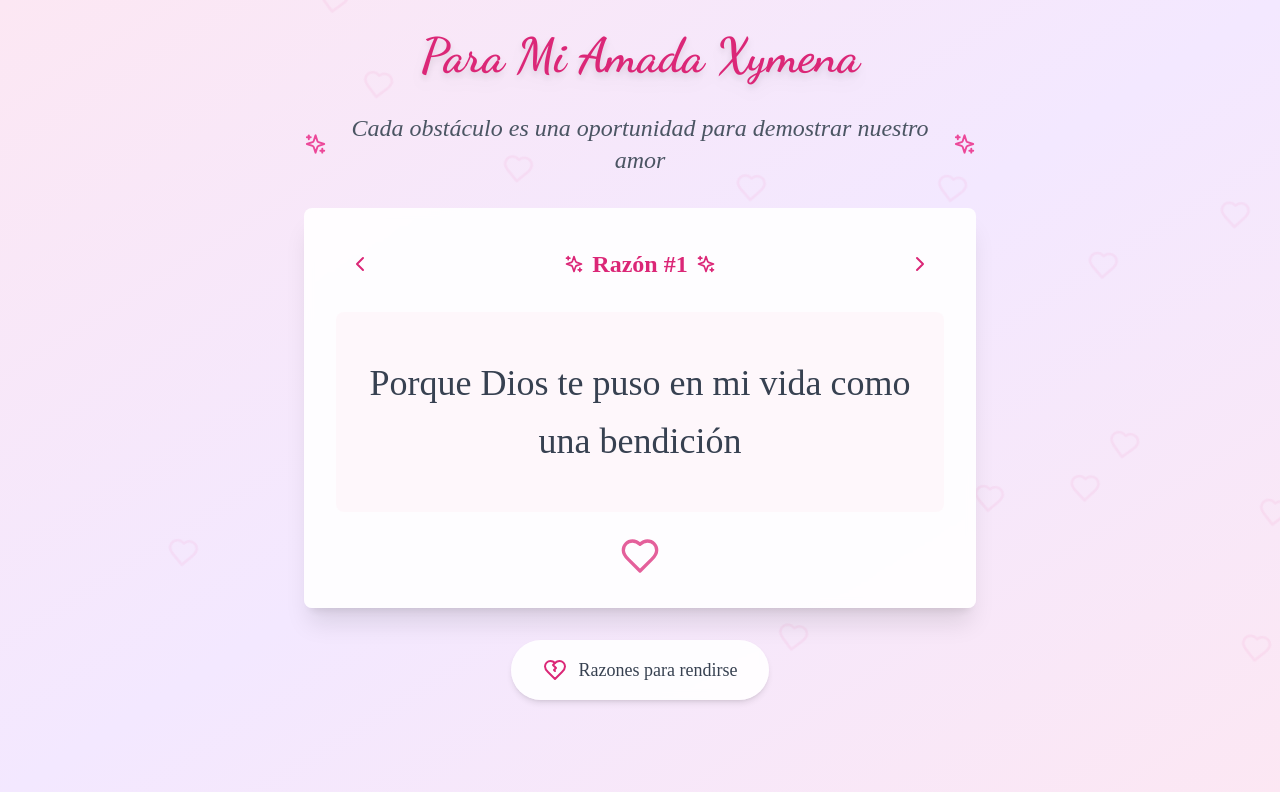
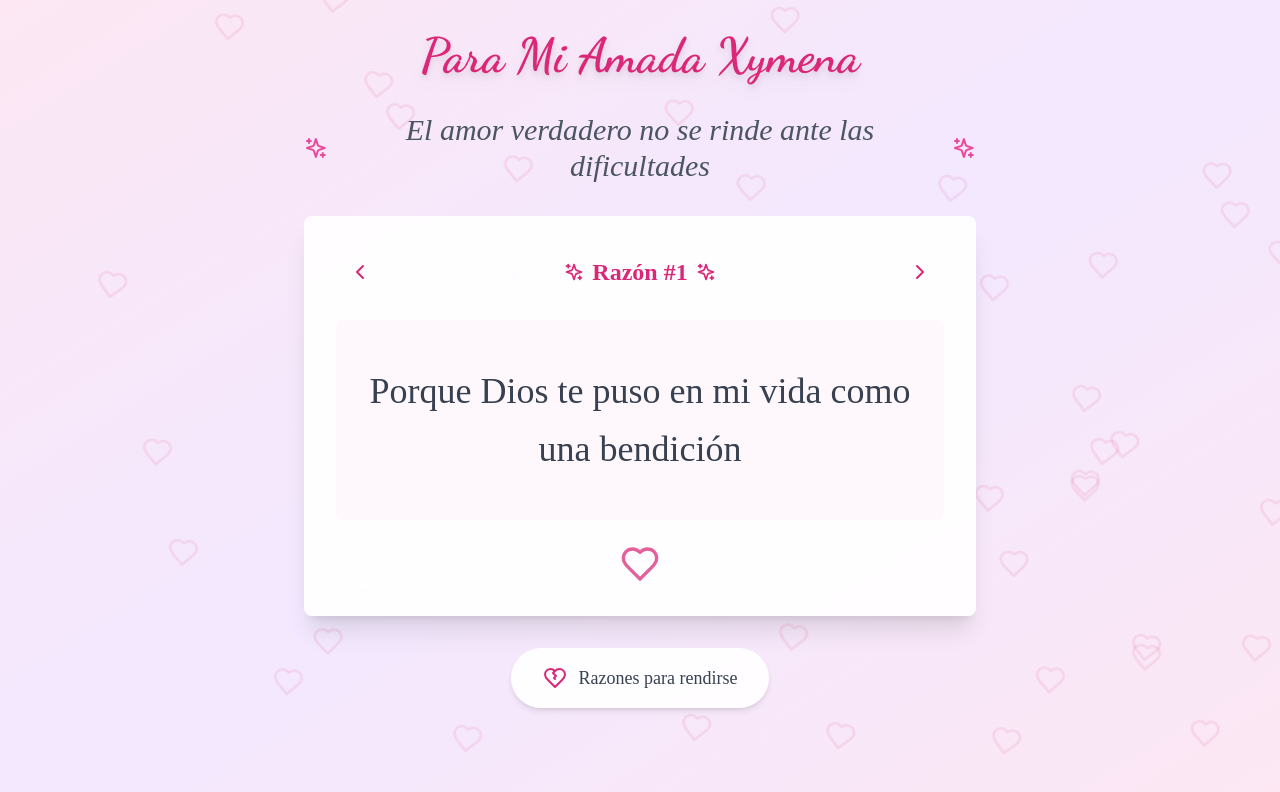
Before and after one commit to Alejandrom-GO/100-razones, a React (Vite) app: page / in a window 1280 px wide. Shown: the top 792 px of the page. Built offline with nearby package versions, Linux system fonts and the light colour scheme; a web font is replaced by a local one.

Commit message:
Animacion y fontsize

```diff
--- a/src/App.tsx
+++ b/src/App.tsx
@@ -10,6 +10,13 @@ const reasons = [
   "Porque tu nombre, Xymena, es la palabra más dulce que pronuncio",
   "Porque cada problema que superamos nos hace más fuertes",
   "Porque tu forma de ser me enamora cada día más",
+  "Porque cuando me pierdo en tus ojos, olvido todo lo demás.",
+  "Porque amo la manera en que te preocupas por los que amas.",
+  "Porque cada vez que dices mi nombre, suena más hermoso.",
+  "Porque adoro cómo frunces el ceño cuando te concentras.",
+  "Porque abrazarte es mi lugar favorito en el mundo.",
+  "Porque cuando ríes, iluminas hasta el día más oscuro.",
+  "Porque cada pequeño gesto tuyo me recuerda lo afortunado que soy.",
   "Porque contigo aprendo a ser mejor persona",
   "Porque nuestros corazones laten en sintonía con el plan de Dios",
   "Porque la forma en que juegas con tu cabello me hipnotiza",
@@ -99,6 +106,8 @@ const reasons = [
 ];
 
 
+
+
 const loveQuotes = [
   "El amor verdadero no se rinde ante las dificultades",
   "Cada obstáculo es una oportunidad para demostrar nuestro amor",
@@ -120,7 +129,7 @@ function App() {
   useEffect(() => {
     const interval = setInterval(() => {
       setCurrentQuote((prev) => (prev + 1) % loveQuotes.length);
-    }, 5000);
+    }, 30000);
     return () => clearInterval(interval);
   }, []);
 
@@ -128,7 +137,7 @@ function App() {
   useEffect(() => {
     const interval = setInterval(() => {
       setCurrentIndex((prev) => (prev + 1) % reasons.length);
-    }, 10000); // Cambia cada 30 segundos
+    }, 9000); // Cambia cada 30 segundos
 
     return () => clearInterval(interval);
   }, []);
@@ -145,7 +154,7 @@ function App() {
     <div className="min-h-screen bg-gradient-to-br from-pink-100 via-purple-100 to-pink-100 relative overflow-hidden">
       {/* Floating hearts background */}
       <div className="absolute inset-0 pointer-events-none">
-        {[...Array(20)].map((_, i) => (
+        {[...Array(50)].map((_, i) => (
           <div
             key={i}
             className="absolute animate-float"
@@ -156,7 +165,7 @@ function App() {
               opacity: 0.1
             }}
           >
-            <Heart className="text-pink-400 w-8 h-8" />
+            <Heart className="text-pink-600 w-8 h-8" />
           </div>
         ))}
       </div>
@@ -169,7 +178,7 @@ function App() {
             </h1>
             <div className="flex items-center justify-center gap-2 mb-4">
               <Stars className="text-pink-500" />
-              <p className="body text-2xl text-gray-600 italic">
+              <p className="body text-3xl text-gray-600 italic">
                 {loveQuotes[currentQuote]}
               </p>
               <Stars className="text-pink-500" />
```
